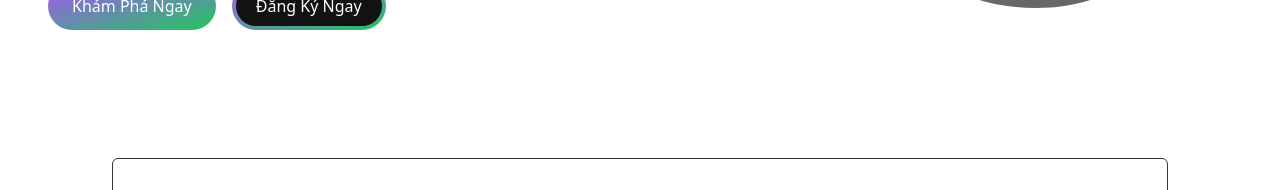
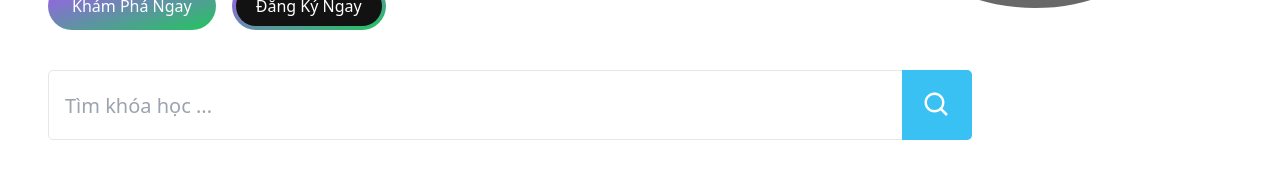
Before and after one commit to nguyenhuudaigithub/DoAnChuyenNghanh-CNTT-WebsiteHocTap, a Next.js app in the folder client/: page / in a window 1280 px wide. Shown: the part 670-860 px from the top of the page. Built offline with nearby package versions, Linux system fonts and the light colour scheme; no server answers.

Commit message:
search 4.30

```diff
--- a/client/app/components/Route/Hero.tsx
+++ b/client/app/components/Route/Hero.tsx
@@ -1,11 +1,24 @@
 'use client';
-import React from 'react';
+import React, { useState } from 'react';
 import Image from 'next/image';
 import { TypeAnimation } from 'react-type-animation';
 import { motion } from 'framer-motion';
 import Link from 'next/link';
+import { useRouter } from 'next/navigation';
+import { BiSearch } from 'react-icons/bi';
 
 const HeroSection = () => {
+  const [search, setSearch] = useState('');
+  const router = useRouter();
+
+  const handleSearch = () => {
+    if (search === '') {
+      return;
+    } else {
+      router.push(`/courses?title=${search}`);
+    }
+  };
+
   return (
     <section className='lg:py-16'>
       <div className='grid grid-cols-1 sm:grid-cols-12'>
@@ -77,6 +90,21 @@ const HeroSection = () => {
           </div>
         </motion.div>
       </div>
+      <div className='mt-10 1500px:w-[55%] 1100px:w-[78%] w-[80%] h-[70px] bg-transparent relative'>
+        <input
+          type='search'
+          placeholder='Tìm khóa học ...'
+          value={search}
+          onChange={(e) => setSearch(e.target.value)}
+          className='text-xl bg-transparent border dark:border-none dark:bg-[#575757] dark:placeholder::text-[#ffffdd] rounded-[5px] p-4 w-full h-full outline-none text-black dark:text-white'
+        />
+        <div
+          className='absolute flex items-center justify-center w-[70px] cursor-pointer h-[70px] right-0 top-0 bg-[#39c1f3] rounded-r-[5px]'
+          onClick={handleSearch}
+        >
+          <BiSearch className='text-white' size={30} />
+        </div>
+      </div>
     </section>
   );
 };
--- /dev/null
+++ b/client/app/courses/page.tsx
@@ -0,0 +1,72 @@
+'use client';
+
+import React, { useState, useEffect } from 'react';
+import { useSearchParams } from 'next/navigation';
+import { useGetUserAllCoursesQuery } from '@/redux/features/courses/coursesApi';
+import { useGetHeroDataQuery } from '@/redux/features/layout/layoutApi';
+import Loader from '../components/Loader/Loader';
+import Header from '../components/Header';
+import Heading from '../utils/Heading';
+
+type Props = {};
+
+function page({}: Props) {
+  const searchParams = useSearchParams();
+  const search = searchParams?.get('title');
+  const { data, isLoading } = useGetUserAllCoursesQuery(undefined, {});
+  const { data: categoriesData } = useGetHeroDataQuery('Categories', {});
+
+  const [route, setRoute] = useState('Login');
+  const [open, setOpen] = useState(false);
+  const [courses, setCourses] = useState([]);
+  const [category, setCategory] = useState('All');
+
+  useEffect(() => {
+    if (category === 'All') {
+      setCourses(data?.courses);
+    }
+    if (category !== 'All') {
+      setCourses(
+        data?.courses?.filter((item: any) => item?.categories === category)
+      );
+    }
+    if (search) {
+      setCourses(
+        data?.courses?.filter((item: any) =>
+          item?.name?.toLowerCase().includes(search.toLowerCase())
+        )
+      );
+    }
+  }, [data, category, search]);
+
+  const categories = categoriesData?.layout?.categories;
+
+  return (
+    <div>
+      {isLoading ? (
+        <Loader />
+      ) : (
+        <>
+          <Header
+            route={route}
+            setRoute={setRoute}
+            open={open}
+            setOpen={setOpen}
+            activeItem={1}
+          />
+          <div className='w-[95%] 800px:w-[85%] m-auto min-h-[70vh]'>
+            <Heading
+              title='NETSKILLD'
+              description='NETSKILLD là một nền tảng để học sinh học hỏi và nhận được sự giúp đỡ từ giáo viên'
+              keywords='Học Lập Trình,MERN,Redux,Học Máy'
+            />
+            <br />
+            <div className='w-full flex items-center flex-wrap'></div>
+          </div>
+        </>
+      )}
+    </div>
+  );
+}
+
+export default page;
```
